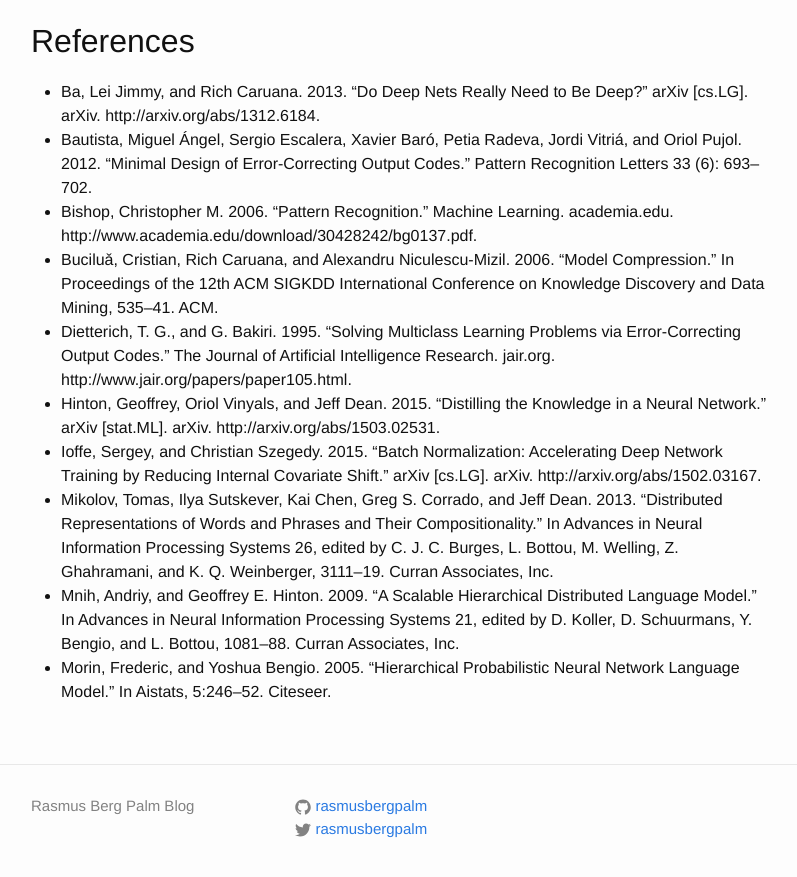
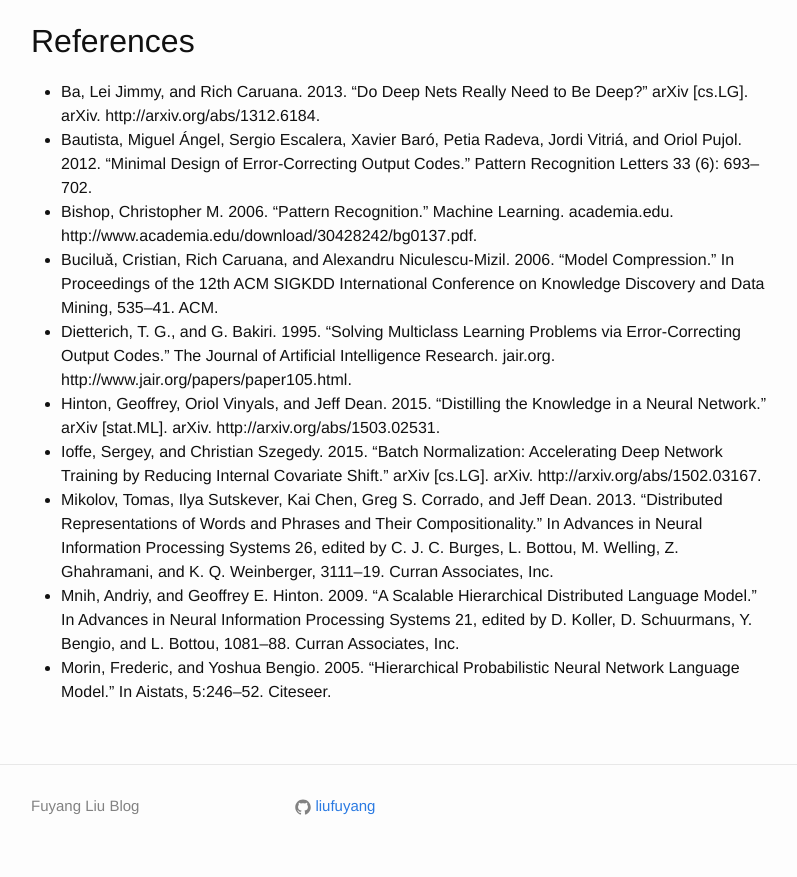
Before and after one commit to liufuyang/liufuyang.github.io, a Jekyll site: the page built from _posts/2016-02-12-dense-codes.markdown, in a window 1280 px wide and 900 px high, scrolled down 16085 px. Shown: the top 877 px of the window, without its empty margins (239-1036 px from the left). Built offline with Jekyll 4.4.1, drawn with Linux system fonts in a browser that asks for light colours; formulas are drawn with MathJax 3; some of the changed text lies outside the part shown.

Commit message:
Updated _config.yml

```diff
--- a/_config.yml
+++ b/_config.yml
@@ -6,14 +6,14 @@
 # 'jekyll serve'. If you change this file, please restart the server process.
 
 # Site settings
-title: Rasmus Berg Palm Blog
+title: Fuyang Liu Blog
 #email: rasmusbergpalm@domain.com
 #description: > # this means to ignore newlines until "baseurl:"
 #  description
 baseurl: "" # the subpath of your site, e.g. /blog
-url: "rasmusbergpalm.github.io" # the base hostname & protocol for your site
-twitter_username: rasmusbergpalm
-github_username:  rasmusbergpalm
+url: "liufuyang.github.io" # the base hostname & protocol for your site
+#twitter_username: rasmusbergpalm
+github_username:  liufuyang
 
 # Build settings
 markdown: kramdown
```
